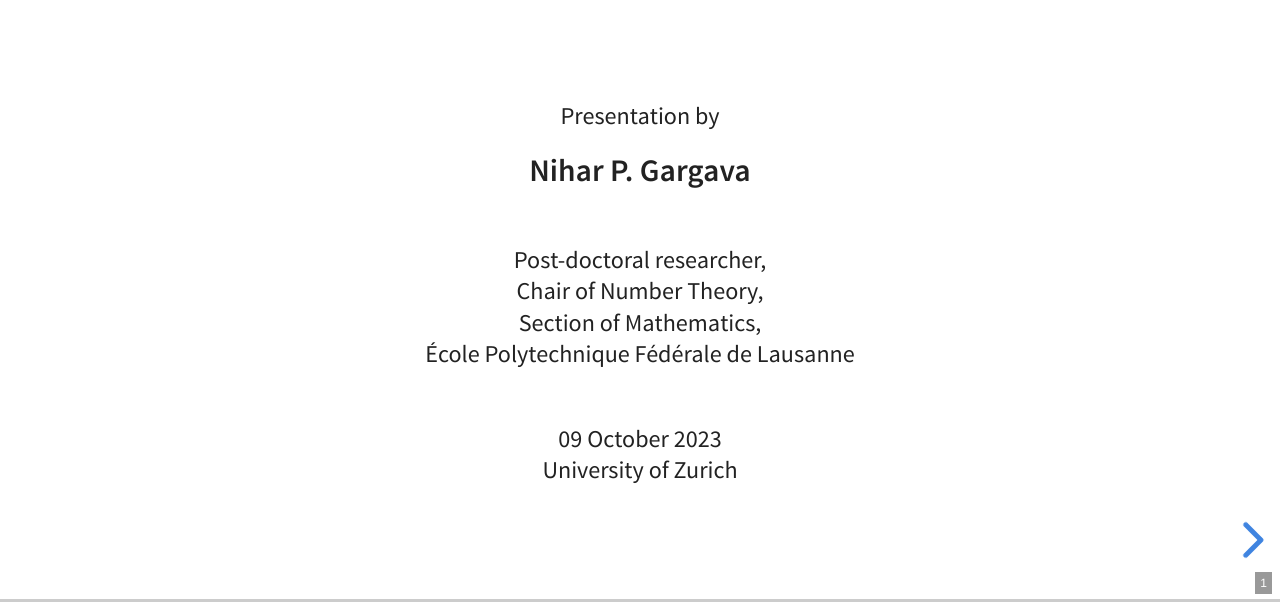
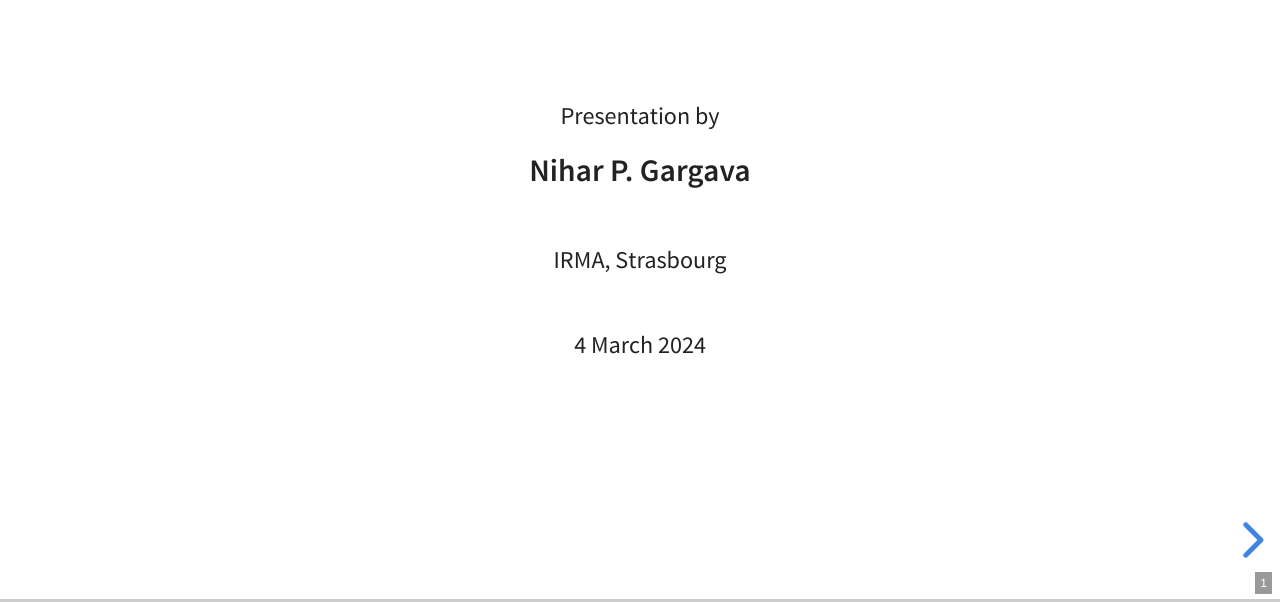
Before and after one commit to nihargargava/leipzig_seminar, a website: page index.html in a window 1280 px wide. Shown: the part 198-800 px from the top of the page. Drawn offline with nearby package versions, Linux system fonts and the light colour scheme; some packages are replaced by stand-ins of ours.

Commit message:
Updated slides

```diff
--- a/index.html
+++ b/index.html
@@ -4,7 +4,7 @@
 		<meta charset="utf-8">
 		<meta name="viewport" content="width=device-width, initial-scale=1.0, maximum-scale=1.0, user-scalable=no">
 
-		<title>Leipzig seminar</title>
+		<title>Paris seminar</title>
 
 		<link rel="stylesheet" href="dist/reveal.css">
 		<link rel="stylesheet" href="dist/theme/white.css" id="theme">
@@ -26,17 +26,12 @@
 					<p> Presentation by
 					<h3 > Nihar P. Gargava </h3>
 					<br>
-					Post-doctoral researcher,
-					<br>
-					Chair of Number Theory,<br>
-					Section of Mathematics,
-					<br>
-					École Polytechnique Fédérale de Lausanne
+					IRMA, Strasbourg
 					</p>
 					<br>
-					09 October 2023
+					4 March 2024
 					<br>
-					University of Zurich
+
 					<br>
 
 				</section>
@@ -1407,6 +1402,8 @@ The main terms are then contributed by $\alpha \in \langle \mu_n \rangle$.
 
 						</section>
 
+						<section>
+						</section>
 
 
 
```
Also changed, not shown: 1 other file.
